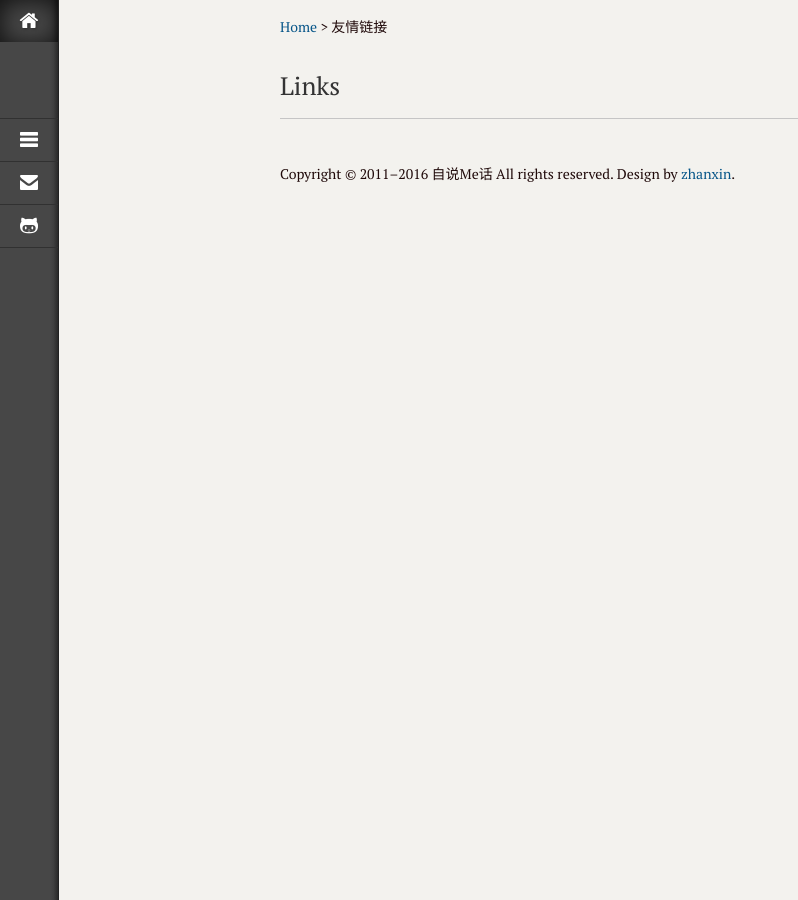
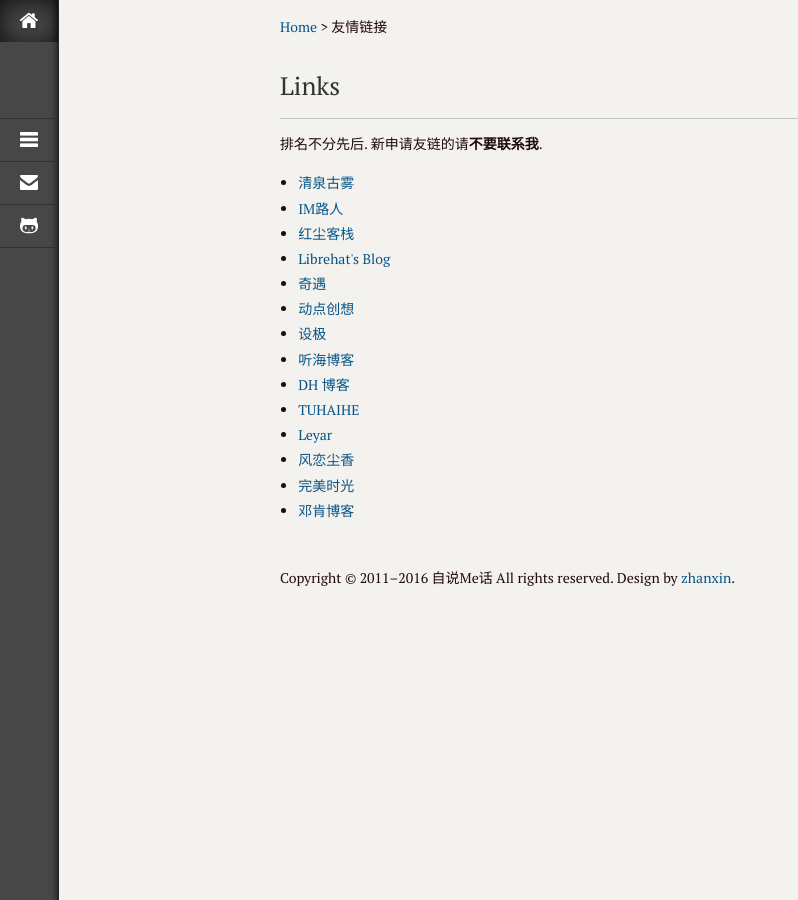
Before and after one commit to wyntau/wyntau.github.io, a Jekyll site: the page built from links.html, in a window 1280 px wide. Shown: the whole page, without its empty margins (0-798 px from the left). Built offline with Jekyll 4.4.1, drawn with Linux system fonts in a browser that asks for light colours.

Commit message:
update links

```diff
--- a/links.html
+++ b/links.html
@@ -11,4 +11,21 @@ title: 友情链接
 
 <h1 class="lotus-pagetit">Links</h1>
 <article id="links">
+<p>排名不分先后. 新申请友链的请<strong>不要联系我</strong>.</p>
+<ul>
+    <li><a target="_blank" title="清泉古雾" href="http://jser.io/">清泉古雾</a></li>
+    <li><a target="_blank" title="IM路人" href="http://imluren.com/">IM路人</a></li>
+    <li><a target="_blank" title="红尘客栈" href="http://japhia.info/">红尘客栈</a></li>
+    <li><a target="_blank" title="Librehat's Blog" href="http://www.librehat.com/">Librehat's Blog</a></li>
+    <li><a target="_blank" title="奇遇" href="http://www.qiyuuu.com/">奇遇</a></li>
+    <li><a target="_blank" title="动点创想" href="http://www.sprityaoyao.org/">动点创想</a></li>
+    <li><a target="_blank" title="设极" href="http://about-inter.net/">设极</a></li>
+    <li><a target="_blank" title="听海博客" href="http://www.tinghaige.com/">听海博客</a></li>
+    <li><a target="_blank" title="DH 博客" href="http://dhblog.org/">DH 博客</a></li>
+    <li><a target="_blank" title="TUHAIHE" href="http://www.bentutu.com/">TUHAIHE</a></li>
+    <li><a target="_blank" title="Leyar" href="http://www.ileyar.com/">Leyar</a></li>
+    <li><a target="_blank" title="风恋尘香" href="http://cndwzone.com/">风恋尘香</a></li>
+    <li><a target="_blank" title="完美时光" href="http://www.wmtimes.cn/">完美时光</a></li>
+    <li><a target="_blank" title="邓肯博客" href="http://www.dengzhixiang.com/">邓肯博客</a></li>
+</ul>
 </article>
```
